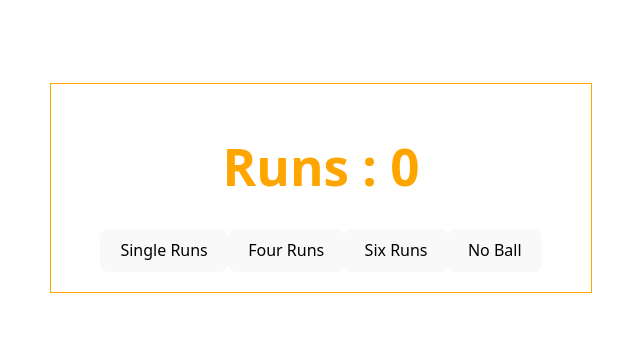
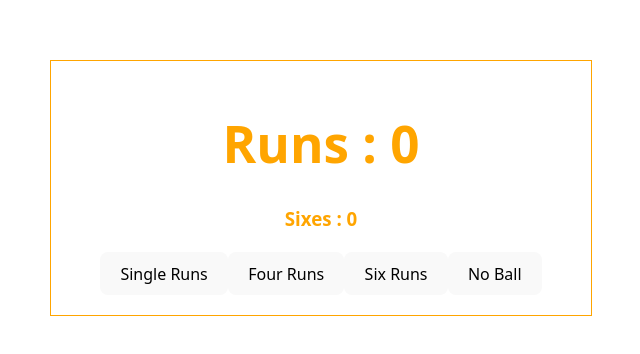
Before and after one commit to plabondas001/Add-Runs, a React (Vite) app: page / in a window 1280 px wide. Shown: the part 212-566 px from the top of the page, without its empty margins (319-959 px from the left). Built offline with nearby package versions, Linux system fonts and the light colour scheme.

Commit message:
count sixes

```diff
--- a/src/component/Runs.jsx
+++ b/src/component/Runs.jsx
@@ -3,6 +3,7 @@ import { useState } from "react";
 const Runs = () => {
     // SetRuns
     const [runs,setRuns] = useState(0);
+    const [sixes,setSixes] = useState(0)
     // Event handler
     const singleRun = () => {
         const updateRuns = runs + 1
@@ -16,6 +17,8 @@ const Runs = () => {
 
     const sixRuns = () => {
         const updateRuns = runs + 6
+        const updateSixes = sixes + 1
+        setSixes(updateSixes)
         setRuns(updateRuns)
     }
 
@@ -34,6 +37,7 @@ const Runs = () => {
  return (
     <div style={runsStyle}>
         <h1>Runs : {runs}</h1>
+        <h3>Sixes : {sixes}</h3>
         {
             runs >= 50 && <h2>Half Century</h2>
         }
```
